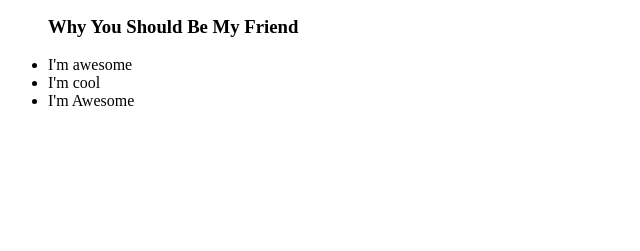
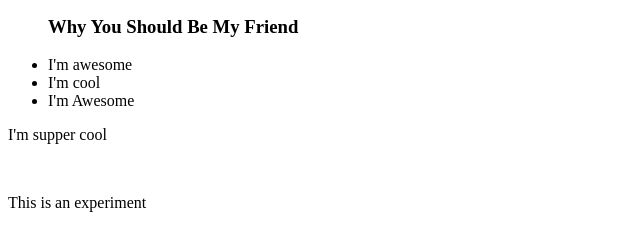
Before and after one commit to HeSaidWryly/HeSaidWryly.github.io, a plain HTML site: page index.html in a window 1280 px wide. Shown: the part 101-352 px from the top of the page, without its empty margins (0-640 px from the left). Drawn offline with Linux system fonts and the light colour scheme.

Commit message:
Added more

```diff
--- a/index.html
+++ b/index.html
@@ -12,5 +12,8 @@
 				<li>I'm cool</li>
 				<li>I'm Awesome</li>
 			</ul>
+			<p>I'm supper cool</p>
+			<br>
+			<p>This is an experiment</p>
 		</body>
   </html>
```
